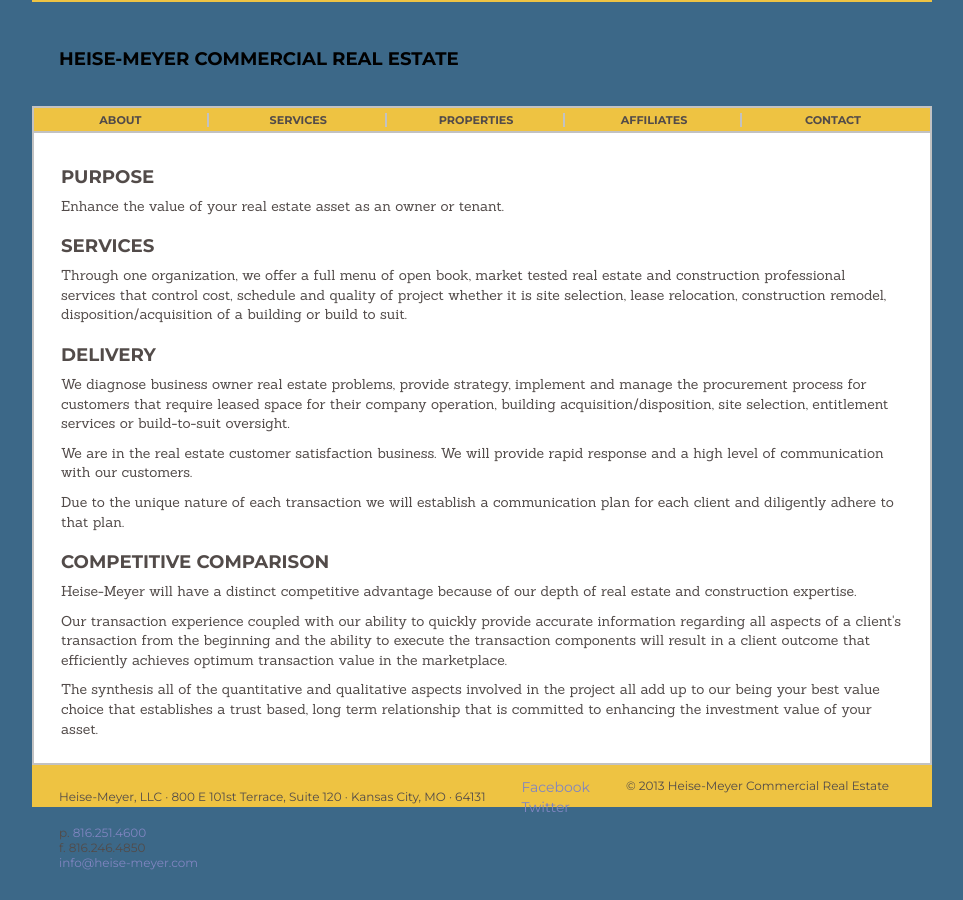
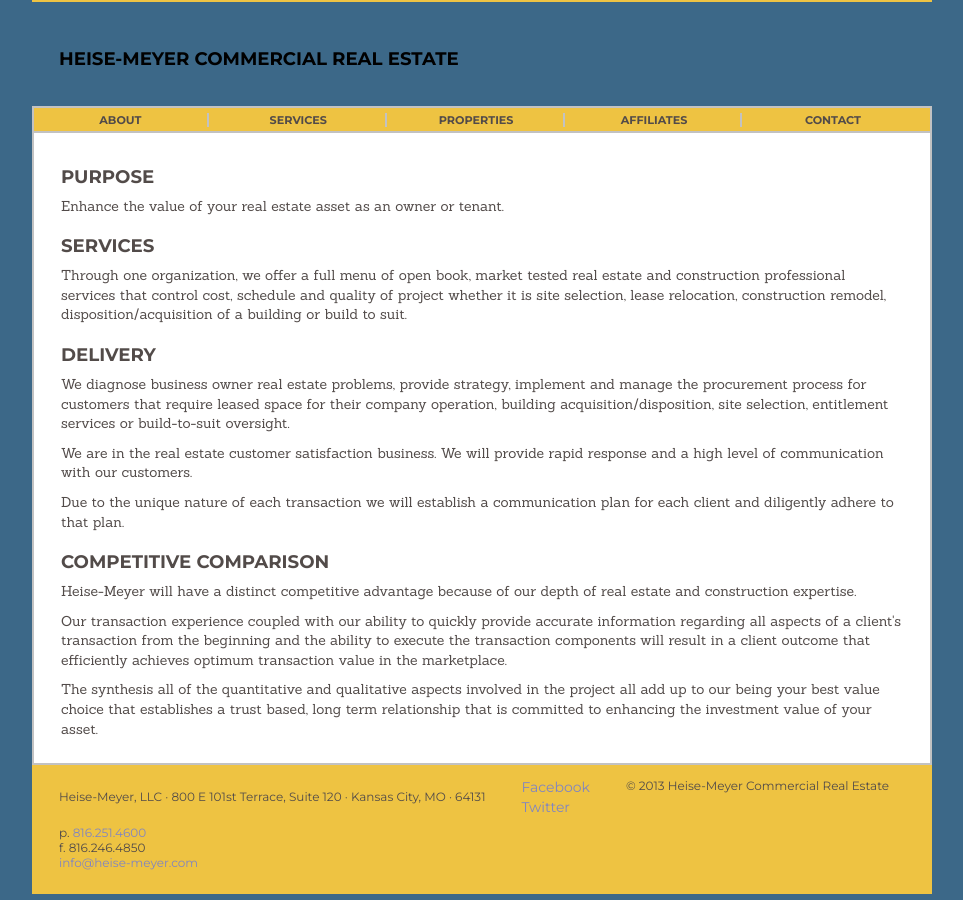
Before and after one commit to jiko/heisemeyer, a Jekyll site: the page built from index.html, in a window 1280 px wide. Shown: the whole page, without its empty margins (158-1121 px from the left). Built offline with Jekyll 4.4.1, drawn with Linux system fonts in a browser that asks for light colours.

Commit message:
Footer Float Fix
Fix for collapsing footer container due to float elements.

```diff
--- a/css/main.css
+++ b/css/main.css
@@ -121,7 +121,9 @@
 	font-weight: 400;
 	font-size: 12px;
 	padding: 1.5% 3%;
-	background-color: #EEC342;}
+	background-color: #EEC342;
+	overflow: auto;
+	width: 100%}
 
 footer .contact {
   float: left;
```
